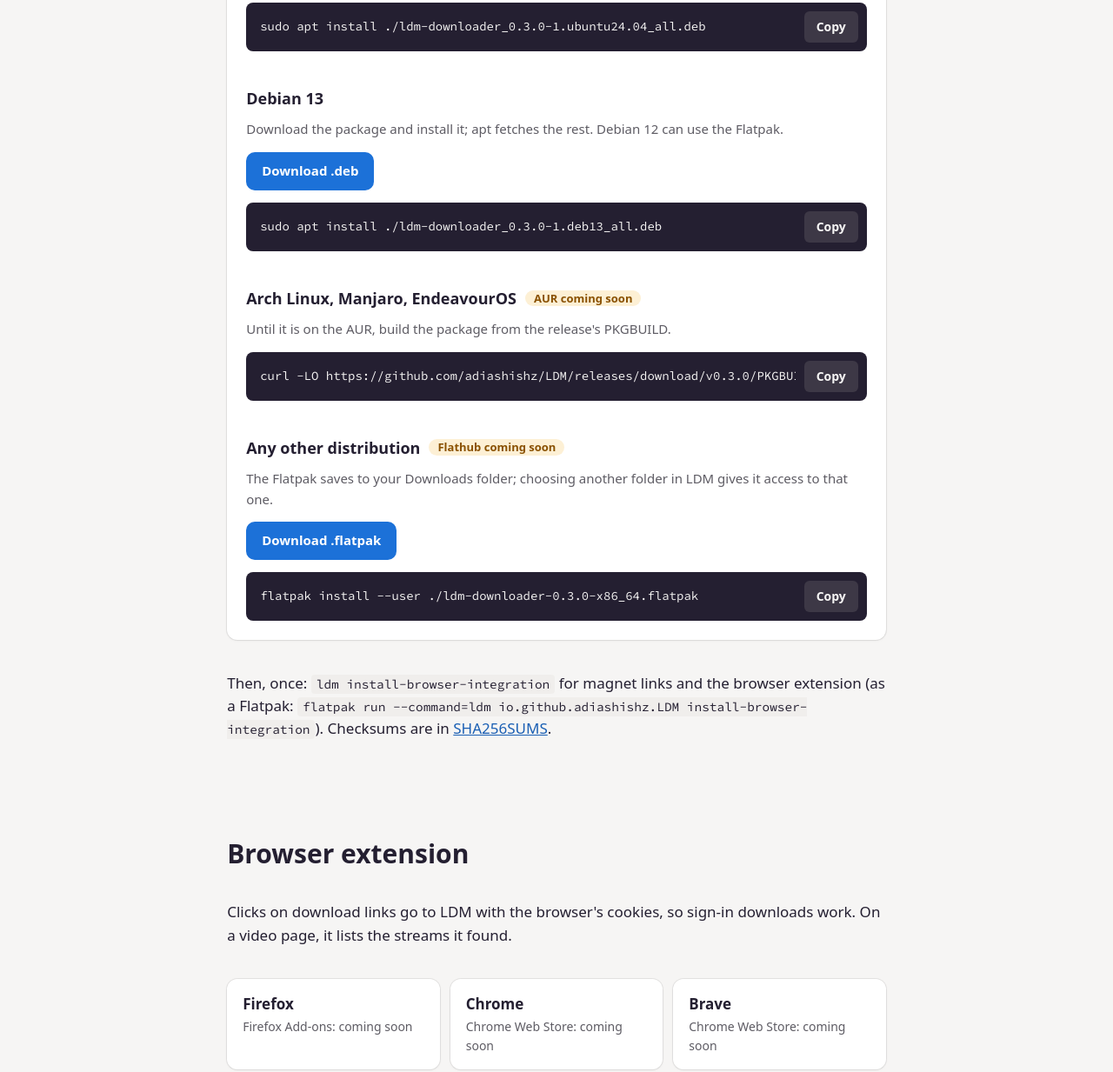
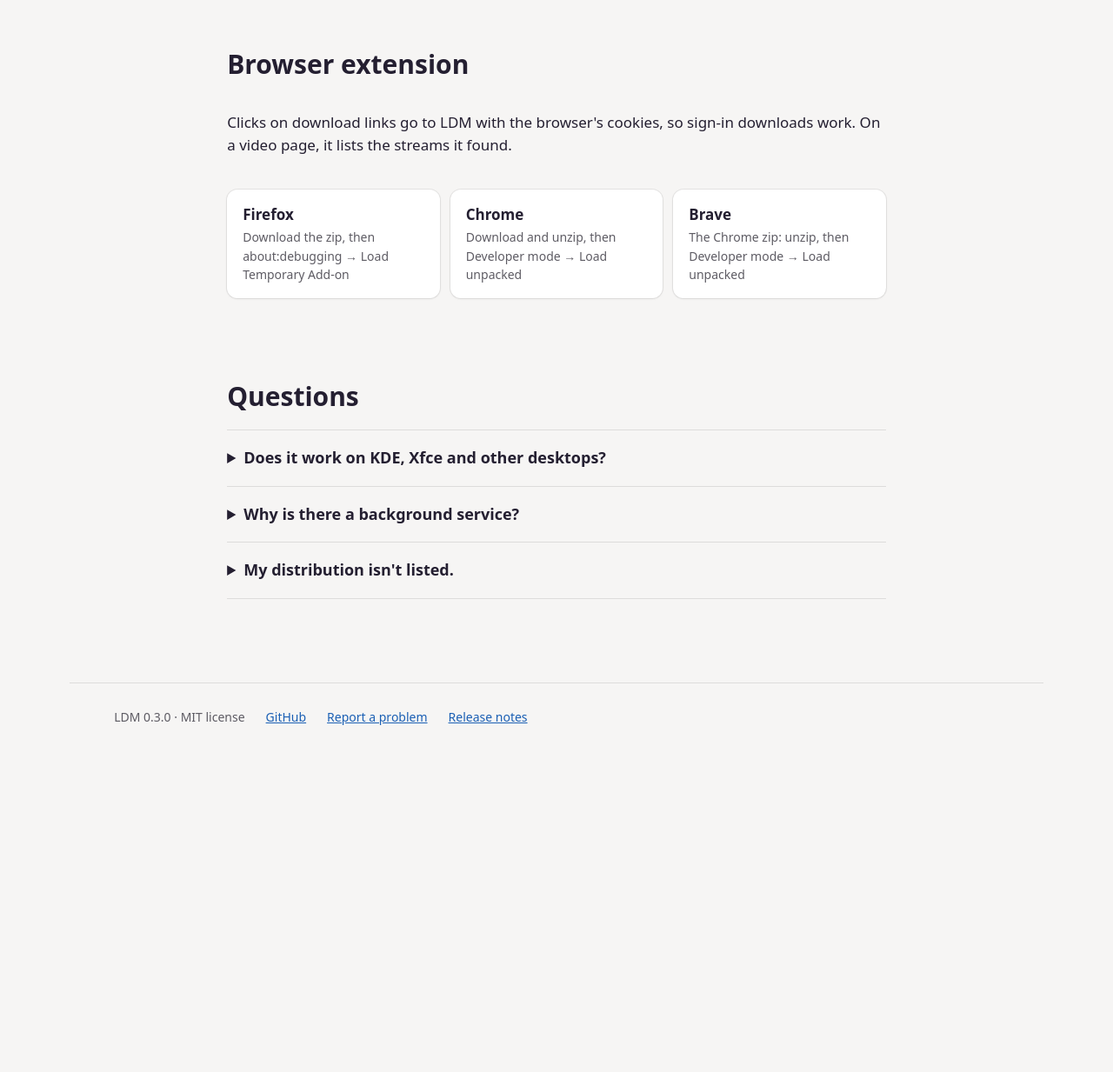
Before and after one commit to ldm-downloader/ldm-downloader.github.io, a plain HTML site: page index.html in a window 1280 px wide. Shown: the part 2306-3539 px from the top of the page at 87% size. After the commit the page ends 3186 px from the top, so only its background shows below. Drawn offline with Linux system fonts and the light colour scheme; a web font is replaced by a local one.

Commit message:
site from adiashishz/LDM@ae10a17

```diff
--- a/index.html
+++ b/index.html
@@ -19,7 +19,7 @@
     --line: rgba(0, 0, 6, .10); --shadow: 0 0 0 1px rgba(0, 0, 6, .07), 0 1px 3px rgba(0, 0, 6, .06);
     --accent: #1c71d8; --accent-fg: #ffffff; --link: #1a5fb4;
     --pill: #e3e1de; --term: #241f31; --term-fg: #f6f5f4; --term-button: #3d3846;
-    --code-bg: #f0eeec; --soon-bg: #fdf0d5; --soon-fg: #8a5100;
+    --code-bg: #f0eeec;
     --sans: Cantarell, "Noto Sans", "Segoe UI", system-ui, sans-serif;
     --mono: "Source Code Pro", "Noto Sans Mono", ui-monospace, monospace;
   }
@@ -29,7 +29,7 @@
       --line: rgba(255, 255, 255, .10); --shadow: 0 0 0 1px rgba(255, 255, 255, .06);
       --accent: #3584e4; --accent-fg: #ffffff; --link: #99c1f1;
       --pill: #3a3a3e; --term: #121214; --term-fg: #f6f5f4; --term-button: #3a3a3e;
-      --code-bg: #3a3a3e; --soon-bg: #4d3a12; --soon-fg: #f8e45c;
+      --code-bg: #3a3a3e;
       color-scheme: dark;
     }
   }
@@ -78,10 +78,10 @@
                  font: 700 15px var(--sans); cursor: pointer; }
   .tabs button[aria-selected="true"] { background: var(--card); color: var(--fg); box-shadow: 0 1px 2px rgba(0, 0, 0, .12); }
   .card { background: var(--card); border-radius: 12px; box-shadow: var(--shadow); }
+  .panel[hidden] { display: none; }
   .panel { padding: 22px; display: flex; flex-direction: column; gap: 14px; }
   .panel h3 { margin: 0; font-size: 18px; display: flex; gap: 10px; align-items: center; flex-wrap: wrap; }
   .panel p { margin: 0; color: var(--dim); font-size: 15px; }
-  .soon { font-size: 13px; padding: 2px 10px; border-radius: 999px; background: var(--soon-bg); color: var(--soon-fg); }
   .downloads { display: flex; gap: 10px; flex-wrap: wrap; }
   .downloads a { display: inline-flex; align-items: center; gap: 8px; min-height: 44px; padding: 0 18px; border-radius: 10px;
                  background: var(--accent); color: var(--accent-fg); font-weight: 700; text-decoration: none; font-size: 15px; }
@@ -191,7 +191,7 @@
       <div class="card">
         <div class="panel" role="tabpanel" id="panel-fedora" aria-labelledby="tab-fedora">
           <h3>Fedora 43 and 44</h3>
-          <p>Download the package and install it; dnf fetches the rest. A COPR repository with automatic updates is planned.</p>
+          <p>Download the package and install it; dnf fetches the rest.</p>
           <div class="downloads"><a href="https://github.com/adiashishz/LDM/releases/download/v0.3.0/ldm-downloader-0.3.0-1.fc44.noarch.rpm">Download .rpm</a></div>
           <div class="terminal"><code>sudo dnf install ./ldm-downloader-0.3.0-1.fc44.noarch.rpm</code><button type="button">Copy</button></div>
         </div>
@@ -211,12 +211,12 @@
           <div class="terminal"><code>sudo apt install ./ldm-downloader_0.3.0-1.deb13_all.deb</code><button type="button">Copy</button></div>
         </div>
         <div class="panel" role="tabpanel" id="panel-arch" aria-labelledby="tab-arch" hidden>
-          <h3>Arch Linux, Manjaro, EndeavourOS <span class="soon">AUR coming soon</span></h3>
-          <p>Until it is on the AUR, build the package from the release's PKGBUILD.</p>
+          <h3>Arch Linux, Manjaro, EndeavourOS</h3>
+          <p>Build the package from the release's PKGBUILD; makepkg installs the dependencies.</p>
           <div class="terminal"><code>curl -LO https://github.com/adiashishz/LDM/releases/download/v0.3.0/PKGBUILD &amp;&amp; makepkg -si</code><button type="button">Copy</button></div>
         </div>
         <div class="panel" role="tabpanel" id="panel-flatpak" aria-labelledby="tab-flatpak" hidden>
-          <h3>Any other distribution <span class="soon">Flathub coming soon</span></h3>
+          <h3>Any other distribution</h3>
           <p>The Flatpak saves to your Downloads folder; choosing another folder in LDM gives it access to that one.</p>
           <div class="downloads"><a href="https://github.com/adiashishz/LDM/releases/download/v0.3.0/ldm-downloader-0.3.0-x86_64.flatpak">Download .flatpak</a></div>
           <div class="terminal"><code>flatpak install --user ./ldm-downloader-0.3.0-x86_64.flatpak</code><button type="button">Copy</button></div>
@@ -233,9 +233,9 @@
       <h2>Browser extension</h2>
       <p>Clicks on download links go to LDM with the browser's cookies, so sign-in downloads work. On a video page, it lists the streams it found.</p>
       <div class="stores">
-        <a class="card" href="https://github.com/adiashishz/LDM#browser-extension"><strong>Firefox</strong><span>Firefox Add-ons: coming soon</span></a>
-        <a class="card" href="https://github.com/adiashishz/LDM#browser-extension"><strong>Chrome</strong><span>Chrome Web Store: coming soon</span></a>
-        <a class="card" href="https://github.com/adiashishz/LDM#browser-extension"><strong>Brave</strong><span>Chrome Web Store: coming soon</span></a>
+        <a class="card" href="https://github.com/adiashishz/LDM/releases/download/v0.3.0/ldm-firefox-0.3.0.zip"><strong>Firefox</strong><span>Download the zip, then about:debugging → Load Temporary Add-on</span></a>
+        <a class="card" href="https://github.com/adiashishz/LDM/releases/download/v0.3.0/ldm-chromium-0.3.0.zip"><strong>Chrome</strong><span>Download and unzip, then Developer mode → Load unpacked</span></a>
+        <a class="card" href="https://github.com/adiashishz/LDM/releases/download/v0.3.0/ldm-chromium-0.3.0.zip"><strong>Brave</strong><span>The Chrome zip: unzip, then Developer mode → Load unpacked</span></a>
       </div>
     </div>
   </section>
```
